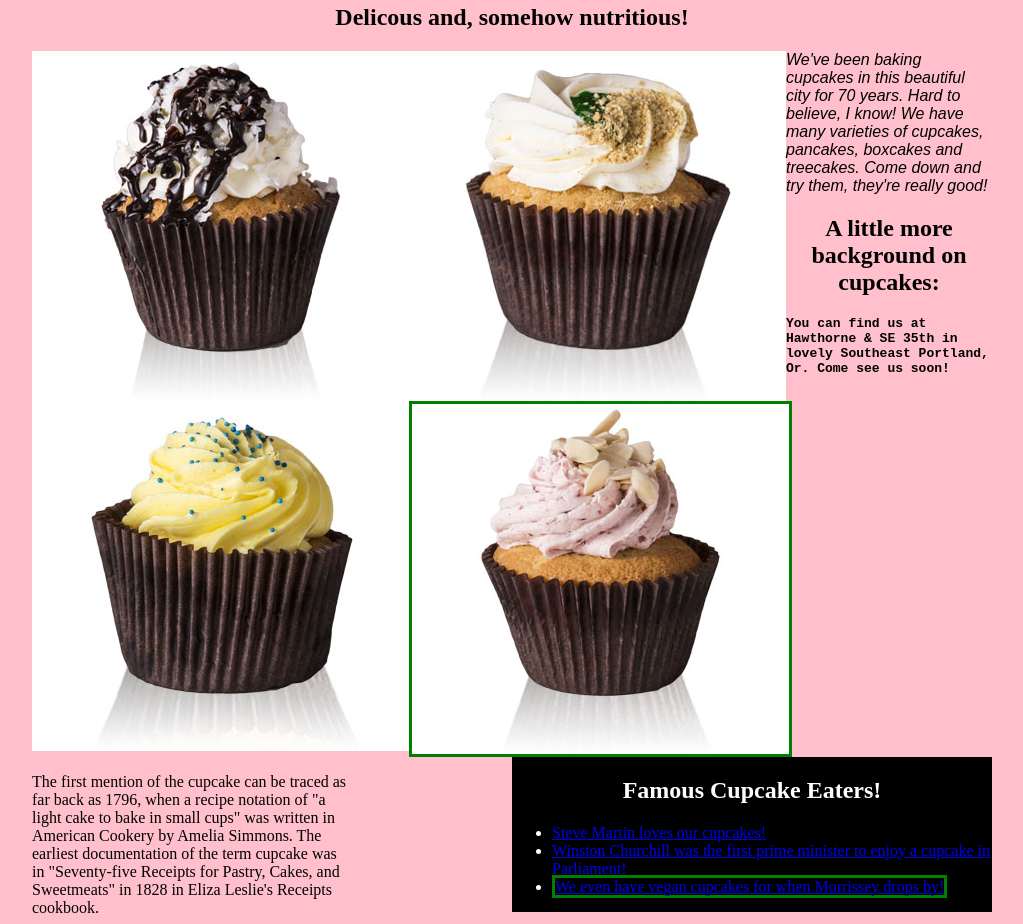
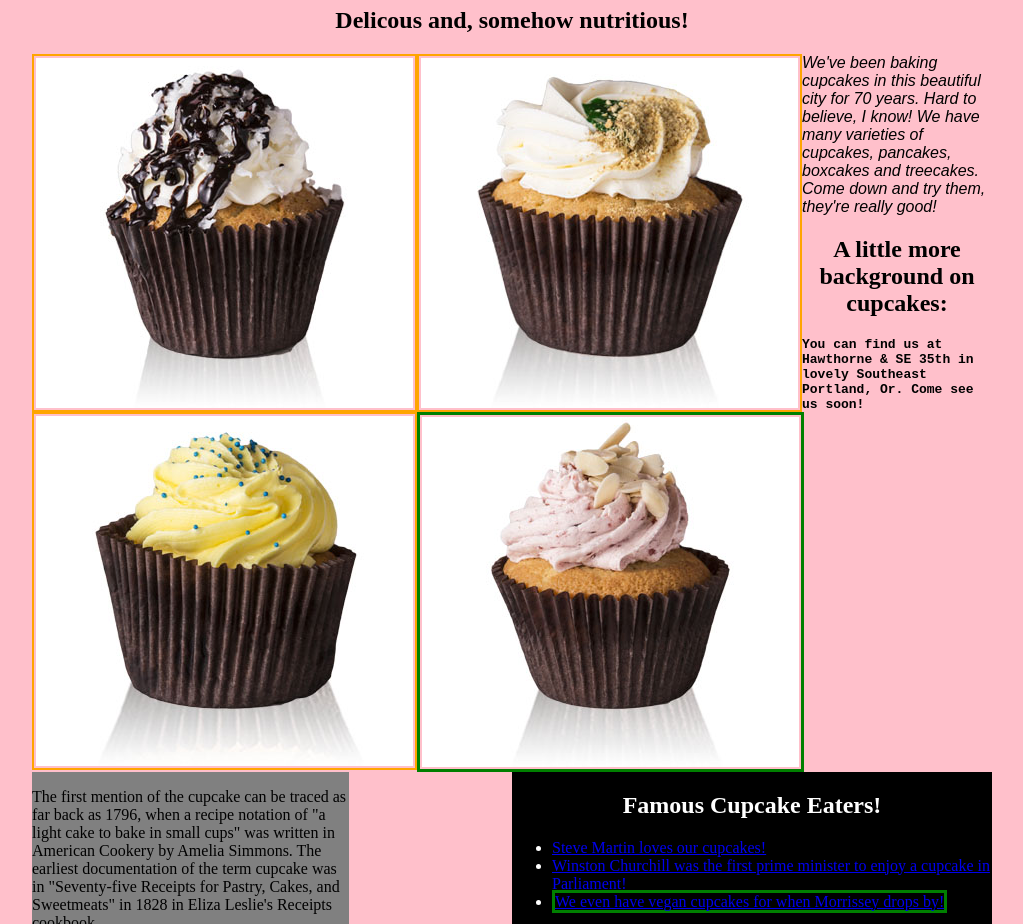
Before and after one commit to Brendangrubb/Cupcake, a plain HTML site: page index.html in a window 1280 px wide. Shown: the part 76-1000 px from the top of the page, without its empty margins (128-1151 px from the left). Drawn offline with Linux system fonts and the light colour scheme.

Commit message:
created pages for each cupcake and linked to index

```diff
--- a/css/style.css
+++ b/css/style.css
@@ -3,6 +3,10 @@
   font-family: fantasy;
 }
 
+img {
+  padding: 2px;
+  border: 2px solid orange;
+}
 .vegan {
   border-style: solid;
   border-color: green;
@@ -17,9 +21,13 @@
 .column {
   width: 33%;
   float: left;
+  background-color: gray;
 }
 body {
-  margin: auto;
+  margin-left: auto;
+  margin-right: auto;
+  margin-top: 3px;
+  margin-bottom: 2px;
   width: 75%;
   align-content: center;
   background-color: pink;
--- a/index.html
+++ b/index.html
@@ -9,10 +9,10 @@
     <h1>Zach's Cupcakes</h1>
     <h2>Delicous and, somehow nutritious!</h2>
 
-    <img src="img/cupcake1.jpg" alt="Peanutbutter Cupcakes!">
-    <img src="img/cupcake2.jpg" alt="Pumpkin Cupcakes!">
-    <img src="img/cupcake3.jpg" alt="Lemon Cupcakes!">
-    <img src="img/cupcake4.jpg" class="vegan" alt="Vegan Strawberry Cupcakes!">
+    <a href="peanut.html"><img src="img/cupcake1.jpg" alt="Peanutbutter Cupcakes!"></a>
+    <a href="pumpkin.html"><img src="img/cupcake2.jpg" alt="Pumpkin Cupcakes!"></a>
+    <a href="lemon.html"><img src="img/cupcake3.jpg" alt="Lemon Cupcakes!"></a>
+    <a href="strawberry.html"><img src="img/cupcake4.jpg" class="vegan" alt="Vegan Strawberry Cupcakes!"></a>
 
     <div class="sidebar">
       <h2>Famous Cupcake Eaters!</h2>
```
Also changed, not shown: lemon.html (added, +10 -0 lines), peanut.html (added, +10 -0 lines), pumpkin.html (added, +10 -0 lines), strawberry.html (added, +10 -0 lines).
